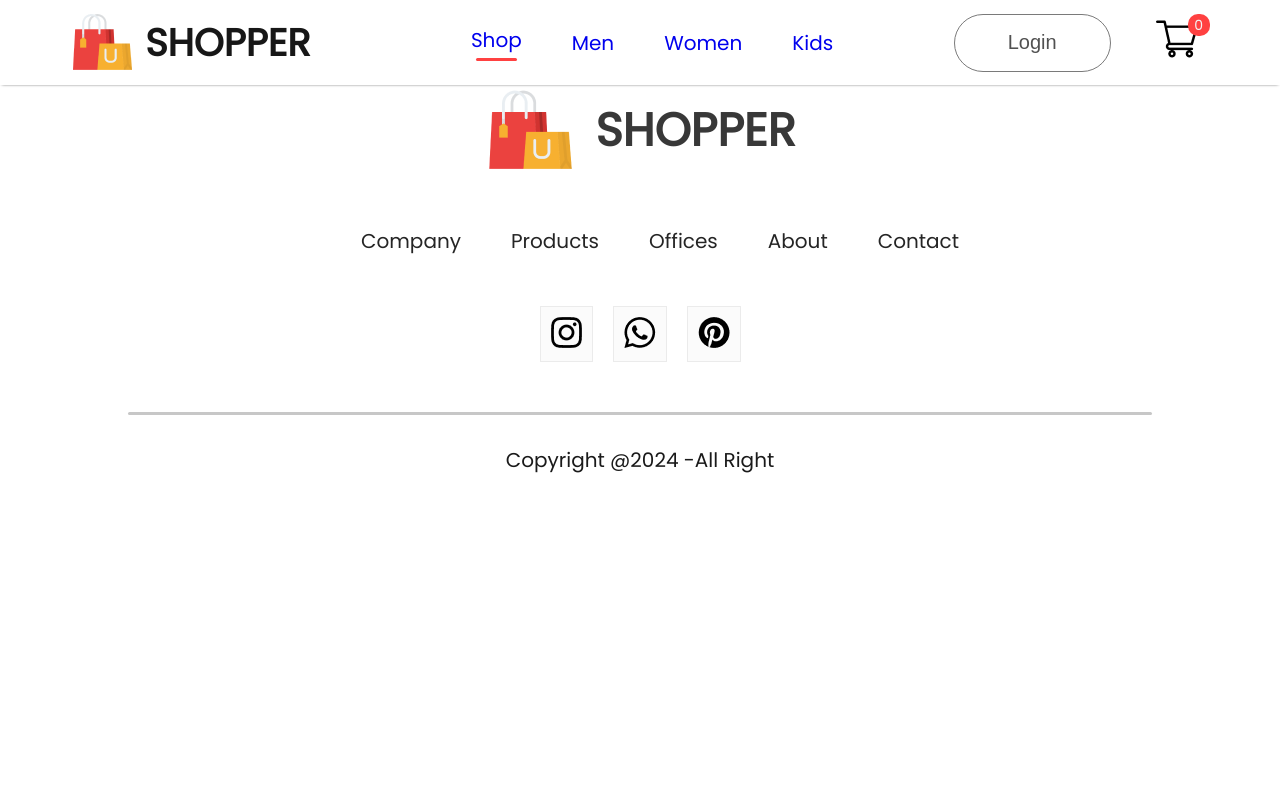
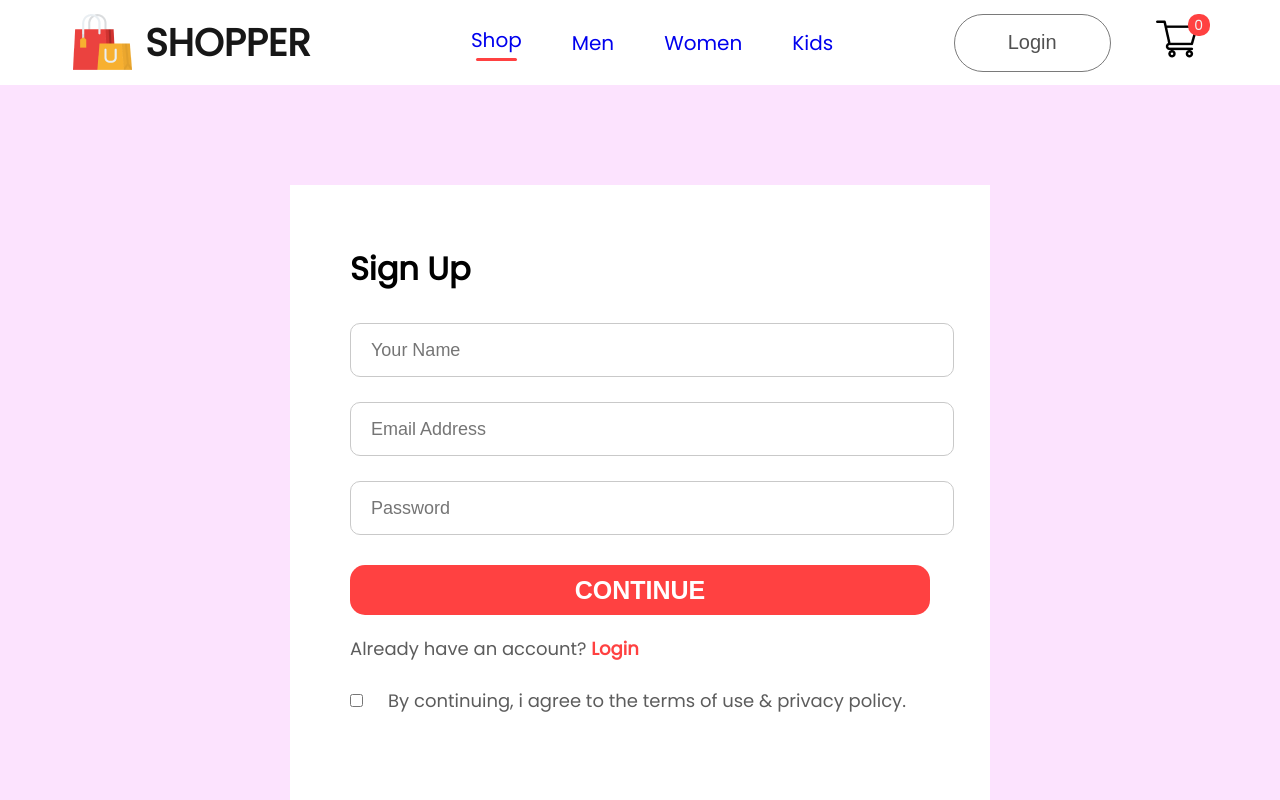
Before and after one commit to Shajjad002/E-Commerce, a React (Create React App) app in the folder shopper/: page /login in a window 1280 px wide. Shown: the top 800 px of the page. Built offline with nearby package versions, Linux system fonts and the light colour scheme.

Commit message:
Login Sign Up , Breadcrums page

```diff
--- /dev/null
+++ b/shopper/src/Components/Breadcrums/Breadcrums.jsx
@@ -0,0 +1,14 @@
+import React from 'react'
+import './Breadcrum.css';
+import arrow_icon from  '../Assets/breadcrum_arrow.png';
+
+function Breadcrums(props) {
+    const { product } = props;
+    return (
+        <div className='breadcrum'>
+            HOME <img src={arrow_icon} alt="" /> SHOP <img src={arrow_icon} alt="" /> {product.category} <img src={arrow_icon} alt="" /> {product.name}
+        </div>
+    );
+}
+
+export default Breadcrums
--- a/shopper/src/Components/Items/Item.jsx
+++ b/shopper/src/Components/Items/Item.jsx
@@ -1,10 +1,12 @@
 import React from 'react'
 import './Item.css'
+import { Link } from 'react-router-dom';
+
 
 function Item(props) {
   return (
     <div className='item'>
-        <img src={props.image} alt="" />
+      <Link to={"/product/{props.id}"}><img src={props.image} alt="" /></Link>
        <p>{props.name}</p>
       <div className="item-prices">
         <div className="item-price-new">
@@ -14,7 +16,6 @@
           ${props.old_price}
         </div>
       </div>
-
     </div>
   )
 }
--- /dev/null
+++ b/shopper/src/Pages/CSS/LoginSignUp.css
@@ -0,0 +1,65 @@
+.loginsignup{
+    width: 100%;
+    height: 80vh;
+    background: #fce3fe;
+    padding-top: 100px;
+}
+.loginsignup-container{
+    width: 580px;
+    height: 600px;
+    background: #ffffff;
+    margin: auto;
+    padding: 40px 60px;
+}
+.loginsignup-container h1{
+    margin: 20px 0px;
+}
+.loginsignup-fileds{
+    display: flex;
+    flex-direction: column;
+    gap: 25px;
+    margin-top:30px ;
+}
+.loginsignup-fileds input{
+    height: 50px;
+    width: 100%;
+    padding-left: 20px;
+    border: 1px solid #c9c9c9;
+    outline: none;
+    color: #5c5c5c;
+    font-size: 18px;
+    border-radius: 10px;
+}
+.loginsignup-container button{
+    width: 100%;
+    height: 50px;
+    color: #ffffff;
+    background: #ff4141;
+    margin-top: 30px;
+    font-weight: 600;
+    font-size: 25px;
+    border: none;
+    cursor: pointer;
+    border-radius: 15px;
+    text-transform: uppercase;
+
+}
+.loginsignup-login{
+    margin-top: 20px;
+    color: #5c5c5c;
+    font-size: 18px;
+    font-weight: 500;
+}
+.loginsignup-login span{
+    color: #ff4141;
+    font-weight: 600;
+}
+.login-agree{
+    display: flex;
+    align-items: center;
+    margin-top: 25px;
+    gap: 25px;
+    color: #5c5c5c;
+    font-size: 18px;
+    font-weight: 500;
+}
--- a/shopper/src/Pages/CSS/ShopCategory.css
+++ b/shopper/src/Pages/CSS/ShopCategory.css
@@ -24,6 +24,7 @@
     display: grid;
     grid-template-columns: 1fr 1fr 1fr 1fr;
     row-gap: 50px;
+    column-gap: 20px;
 
 }
 .shopcategory-loadmore{
@@ -38,4 +39,5 @@
     color: #787878;
     font-size: 18px;
     font-weight: 500;
+    cursor: pointer;
 }
--- a/shopper/src/Pages/LogingSignup.jsx
+++ b/shopper/src/Pages/LogingSignup.jsx
@@ -1,7 +1,29 @@
 import React from "react";
+import './CSS/LoginSignUp.css';
 
-const LogingSignup = () => {
-  return <div></div>;
-};
+
+function LogingSignup() {
+  return (
+  <div className="loginsignup">
+    <div className="loginsignup-container">
+        <h1>Sign Up</h1>
+        <div className="loginsignup-fileds">
+           <input type="text" placeholder="Your Name" />
+           <input type="email" placeholder="Email Address" />
+           <input type="password" placeholder="Password" />
+        </div>
+        <button>Continue</button>
+        <p className="loginsignup-login">
+          Already have an account? <span>Login</span>
+        </p>
+        <div className="login-agree">
+          <input type="checkbox" name="" id="" />
+          <p> By continuing, i agree to the terms of use & privacy policy.  </p>
+        </div>
+    </div>
+
+  </div>
+  );
+}
 
 export default LogingSignup;
--- a/shopper/src/Pages/Product.jsx
+++ b/shopper/src/Pages/Product.jsx
@@ -1,7 +1,18 @@
-import React from "react";
+import React, { useContext } from "react";
+import './CSS/Product.css';
+import { ShopContext } from "../Context/ShopContext";
+import { useParams } from "react-router-dom";
+import Breadcrums from "../Components/Breadcrums/Breadcrums";
 
 function Product() {
-  return <div></div>;
+  const {all_product}=useContext(ShopContext);
+  const{productId} =useParams();
+  const product = all_product.find((e)=> e.id===Number(productId));
+  return (
+    <div className="">
+      <Breadcrums product={product}/>
+    </div>
+  );
 }
 
 // #endregion
```
Also changed, not shown: shopper/src/Components/Breadcrums/Breadcrum.css (added), shopper/src/Pages/CSS/Product.css (added). Lines whose indentation alone changed are shown as unchanged.
